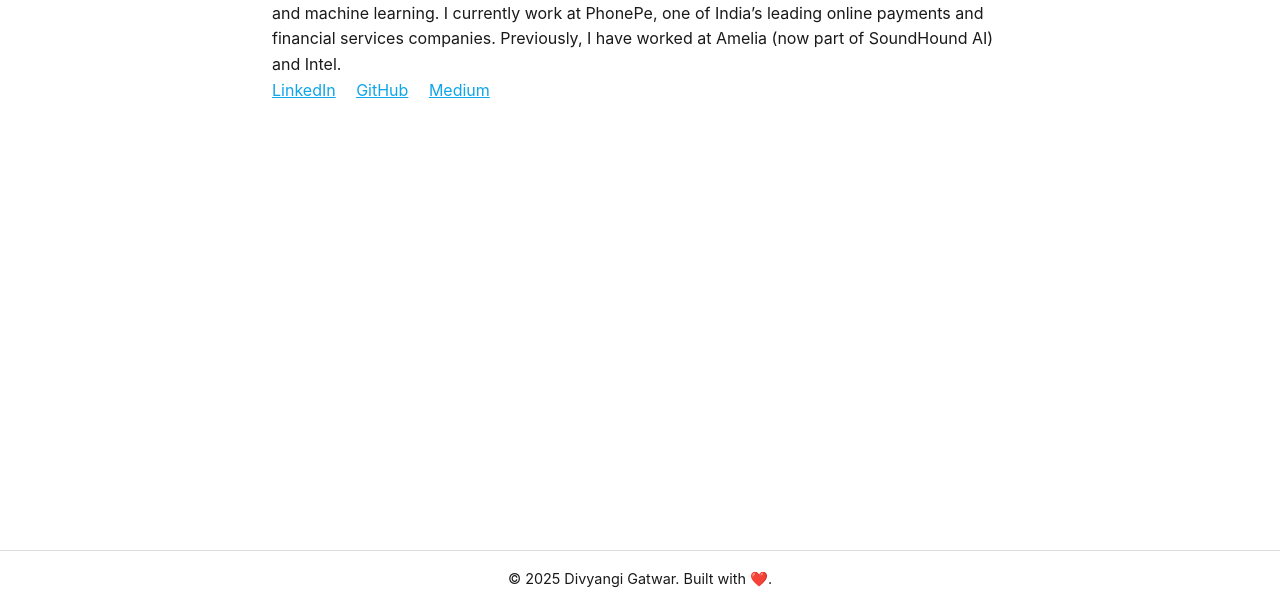
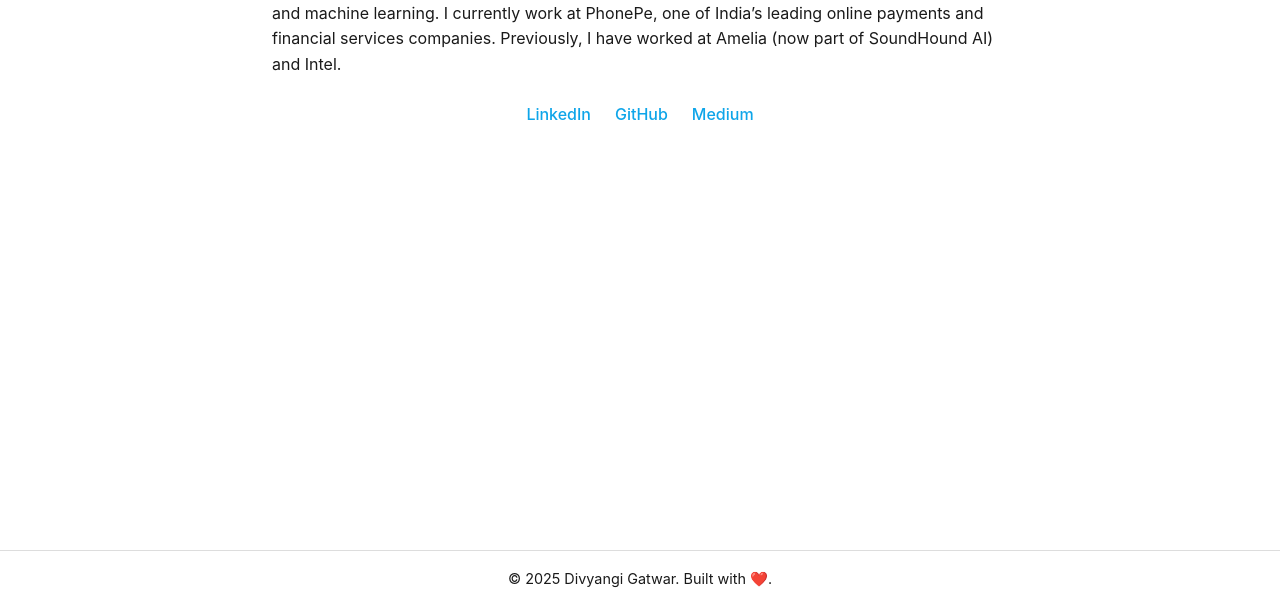
Before and after one commit to DivyangiGatwar/DivyangiGatwar.github.io, a plain HTML site: page index.html in a window 1280 px wide. Shown: the part 194-800 px from the top of the page. Drawn offline with Linux system fonts and the light colour scheme.

Commit message:
pushed contact links to the center

```diff
--- a/style.css
+++ b/style.css
@@ -48,9 +48,19 @@ h1, h2 { margin-bottom:1rem; }
   cursor:pointer;
   font-size:0.9rem;
 }
+.links {
+  display: flex;
+  justify-content: center; /* Centers horizontally */
+  gap: 1.5rem; /* Space between links */
+  margin-top: 1.5rem; /* Adds space above links */
+}
 .links a {
-  margin-right:1rem;
   color: var(--accent);
+  font-weight: 500;
+  text-decoration: none;
+}
+.links a: hover {
+  text-decoration: underline;
 }
 .project, .book {
   margin-bottom:1.5rem;
```
